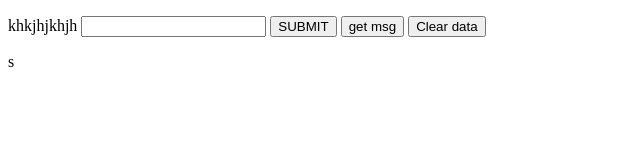
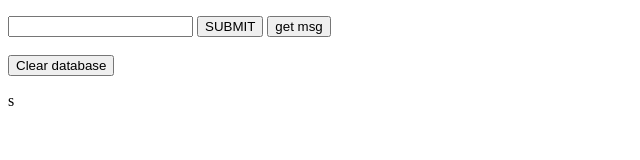
Before and after one commit to Wahid-Abdul/node-app, a website: page index.html in a window 1280 px wide. Shown: the whole page, without its empty margins (0-640 px from the left). Drawn offline with Linux system fonts and the light colour scheme.

Commit message:
UI makes sense

```diff
--- a/index.html
+++ b/index.html
@@ -22,15 +22,14 @@
             <p class="browsehappy">You are using an <strong>outdated</strong> browser. Please <a href="#">upgrade your browser</a> to improve your experience.</p>
         <![endif]-->
     <p id="demo"></p>
-    khkjhjkhjh
     <script src="" async defer></script>
     <input type="" name="" value="" id="data">
     <!-- <p > </p> -->
     <button type="" onclick="sendMessage()">SUBMIT</button>
 
     <button type="" onclick="getMessage()">get msg</button>
-
-    <button type="" onclick="clearData()">Clear data</button>
+    <br><br>
+    <button type="" onclick="clearData()">Clear database</button>
 
 
 
```
